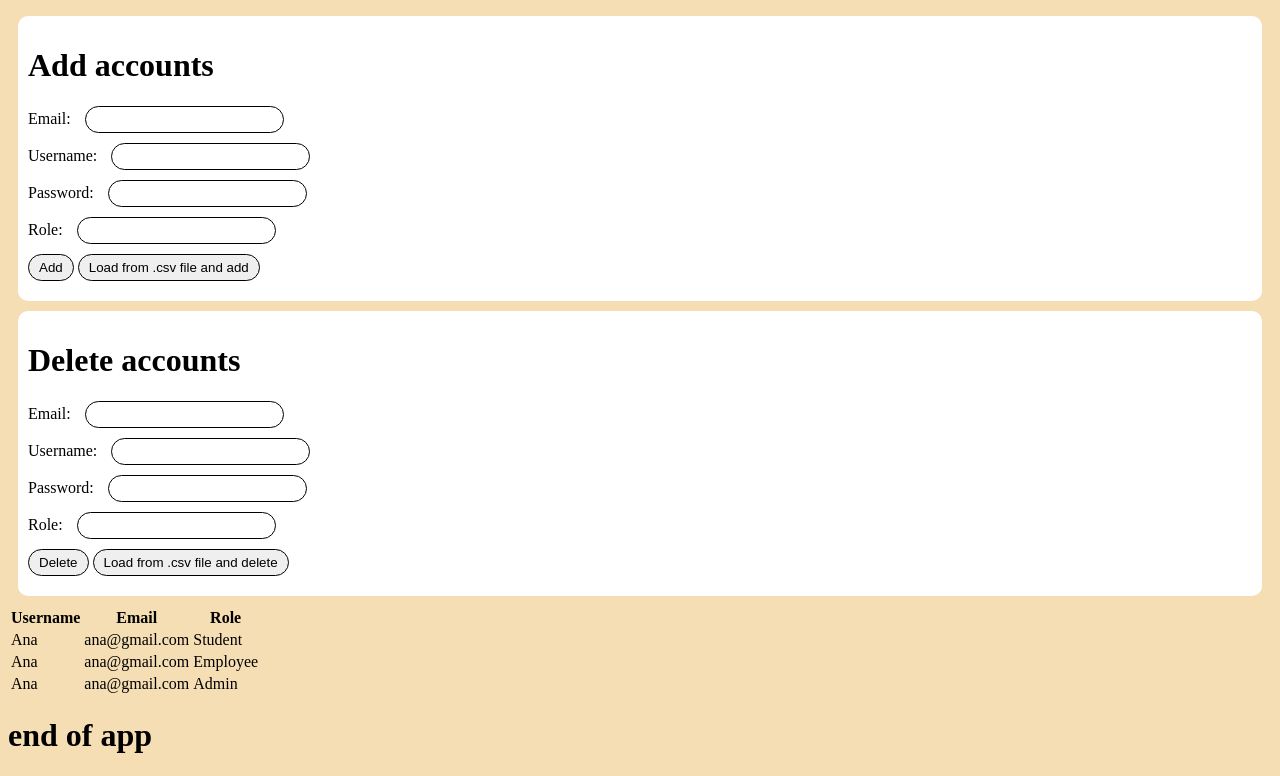
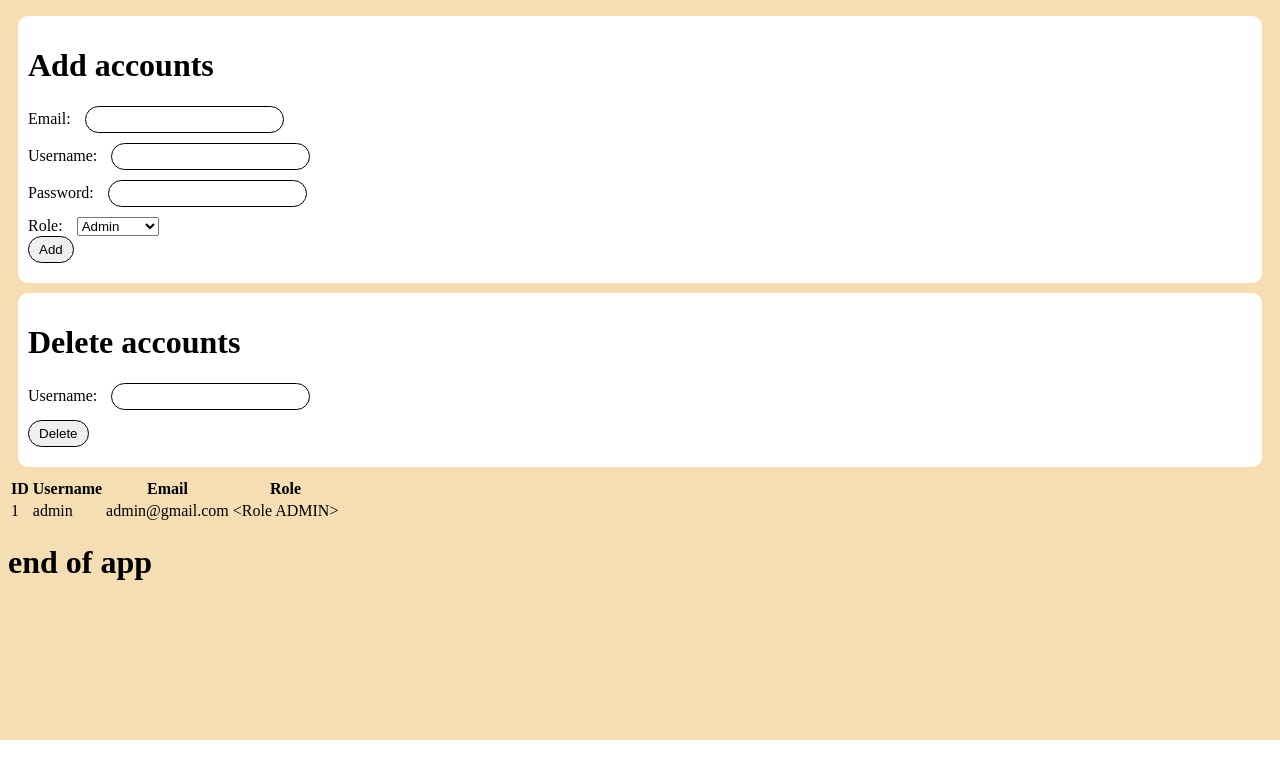
Before and after one commit to AlexandruDanielBarbu/student-request-manager-v2, a Flask app: page /admin-dashboard in a window 1280 px wide. Shown: the part 60-836 px from the top of the page. After the commit the page ends 800 px from the top, so only its background shows below. Run offline with Flask 3, Linux system fonts and the light colour scheme; a user stored in the database is signed in.

Commit message:
Can add users. Can view users
Signed-off-by: Barbu Alexandru Daniel <barbualex.daniel2004@gmail.com>

```diff
--- a/app.py
+++ b/app.py
@@ -4,11 +4,28 @@ from flask_scss       import Scss
 from flask_sqlalchemy import SQLAlchemy
 from flask_login      import LoginManager, current_user, login_required, login_user, logout_user, UserMixin
 from enum             import Enum
+from functools        import wraps
 
 class RoleType(Enum):
     ADMIN    = 'ADMIN'
     EMPLOYEE = 'EMPLOYEE'
     STUDENT  = 'STUDENT'
+
+# Custom decorators
+def admin_required(f):
+    @wraps(f)
+    def decorated_function(*args, **kwargs):
+        # If not logged in, redirect to login page
+        if not current_user.is_authenticated:
+            return redirect(url_for('login'))
+
+        # If not admin then deny
+        if current_user.role.name != RoleType.ADMIN.value:
+            return 'You are not allowed here!', 403
+
+        # All is good
+        return f(*args, **kwargs)
+    return decorated_function
 
 # App
 app = Flask(__name__)
@@ -74,13 +91,58 @@ def dashboard():
     else:
         return 'Unauthorized'
 
-@app.route('/admin-dashboard')
+@app.route('/admin-dashboard', methods=['GET', 'POST'])
 @login_required
+@admin_required
 def admin_dashboard():
-    if current_user.is_authenticated and current_user.role.name == RoleType.ADMIN.value:
-        return render_template('admin_dashboard.html')
-    else:
-        return 'You are not allowed here!'
+    # We have some data from the forms to handle
+    if request.method == 'POST':
+        if 'add_user' in request.form:
+            email    = request.form.get('email')
+            username = request.form.get('username')
+            password = request.form.get('password')
+            role     = request.form.get('role')
+
+            print(f"{email} {username} {password} {role}")
+            print("PULAAAAAAAAAAAAAAAAAAAAAAAAAAA")
+            try:
+                # Checking if the ROLE exists
+                generic_role = Role.query.filter_by(name=role).first()
+                if not generic_role:
+                    a_role = Role(name=role)
+                    db.session.add(a_role)
+                    db.session.commit()
+                    print(f"{a_role} was creted")
+                else:
+                    print(f"{role} already exists")
+
+                # Checking if the user exists
+                role_obj = Role.query.filter_by(name=role).first()
+                user = User.query.filter_by(username=username).first()
+                if not user:
+                    new_user = User(
+                        username = username,
+                        password = password,
+                        email    = email,
+                        role     = role_obj
+                    )
+                    db.session.add(new_user)
+                    db.session.commit()
+                    print("User created")
+                else:
+                    print("User already exists")
+
+                all_users = User.query.all()
+
+                for user in all_users:
+                    print(user)
+
+            except Exception as e:
+                db.session.rollback()
+                print(f"ERROR: {e}")
+
+    all_users = User.query.all()
+    return render_template('admin_dashboard.html', users=all_users)
 
 @app.route('/employee-dashboard')
 @login_required
--- a/templates/admin_dashboard.html
+++ b/templates/admin_dashboard.html
@@ -12,68 +12,59 @@
 {% endblock header %}
 
 {% block body %}
-    <form action="">
+    <form action="/admin-dashboard" method="POST">
         <h1>Add accounts</h1>
 
-        <label for="">Email:</label>
-        <input type="text"><br>
+        <label for="email">Email:</label>
+        <input type="text" name="email" id="email"><br>
 
-        <label for="">Username:</label>
-        <input type="text"><br>
+        <label for="username">Username:</label>
+        <input type="text" name="username" id="username"><br>
 
-        <label for="">Password:</label>
-        <input type="text"><br>
+        <label for="password">Password:</label>
+        <input type="password" name="password" id="password"><br>
 
-        <label for="">Role:</label>
-        <input type="text"><br>
+        <label for="role">Role:</label>
+        <select id="role" name="role">
+            <option value="ADMIN">Admin</option>
+            <option value="EMPLOYEE">Employee</option>
+            <option value="STUDENT">Student</option>
+        </select><br>
 
-        <input type="submit" name="" id="" value="Add">
-        <input type="submit" value="Load from .csv file and add">
+        <input type="submit" name="add_user" id="" value="Add">
+        <!-- <input type="submit" value="Load from .csv file and add"> -->
     </form>
 
-    <form action="">
+    <form action="/admin-dashboard" method="POST">
         <h1>Delete accounts</h1>
 
-        <label for="">Email:</label>
-        <input type="text"><br>
+        <label for="username">Username:</label>
+        <input type="text" name="username" id="username"><br>
 
-        <label for="">Username:</label>
-        <input type="text"><br>
-
-        <label for="">Password:</label>
-        <input type="text"><br>
-
-        <label for="">Role:</label>
-        <input type="text"><br>
-
-        <input type="submit" name="" id="" value="Delete">
-        <input type="submit" value="Load from .csv file and delete">
+        <input type="submit" name="delete_user" id="" value="Delete">
+        <!-- <input type="submit" value="Load from .csv file and add"> -->
     </form>
 
     <table>
+        <thead>
             <tr>
+                <th>ID</th>
                 <th>Username</th>
                 <th>Email</th>
                 <th>Role</th>
             </tr>
+        </thead>
 
+        <tbody>
+            {% for user in users %}
                 <tr>
-            <td>Ana</td>
-            <td>ana@gmail.com</td>
-            <td>Student</td>
+                    <td>{{ user.id }}</td>
+                    <td>{{ user.username }}</td>
+                    <td>{{ user.email }}</td>
+                    <td>{{ user.role }}</td>
                 </tr>
-
-                <tr>
-            <td>Ana</td>
-            <td>ana@gmail.com</td>
-            <td>Employee</td>
-        </tr>
-
-        <tr>
-            <td>Ana</td>
-            <td>ana@gmail.com</td>
-            <td>Admin</td>
-        </tr>
+            {% endfor %}
+        </tbody>
     </table>
 {% endblock body %}
 
```
Lines whose indentation alone changed are shown as unchanged.
